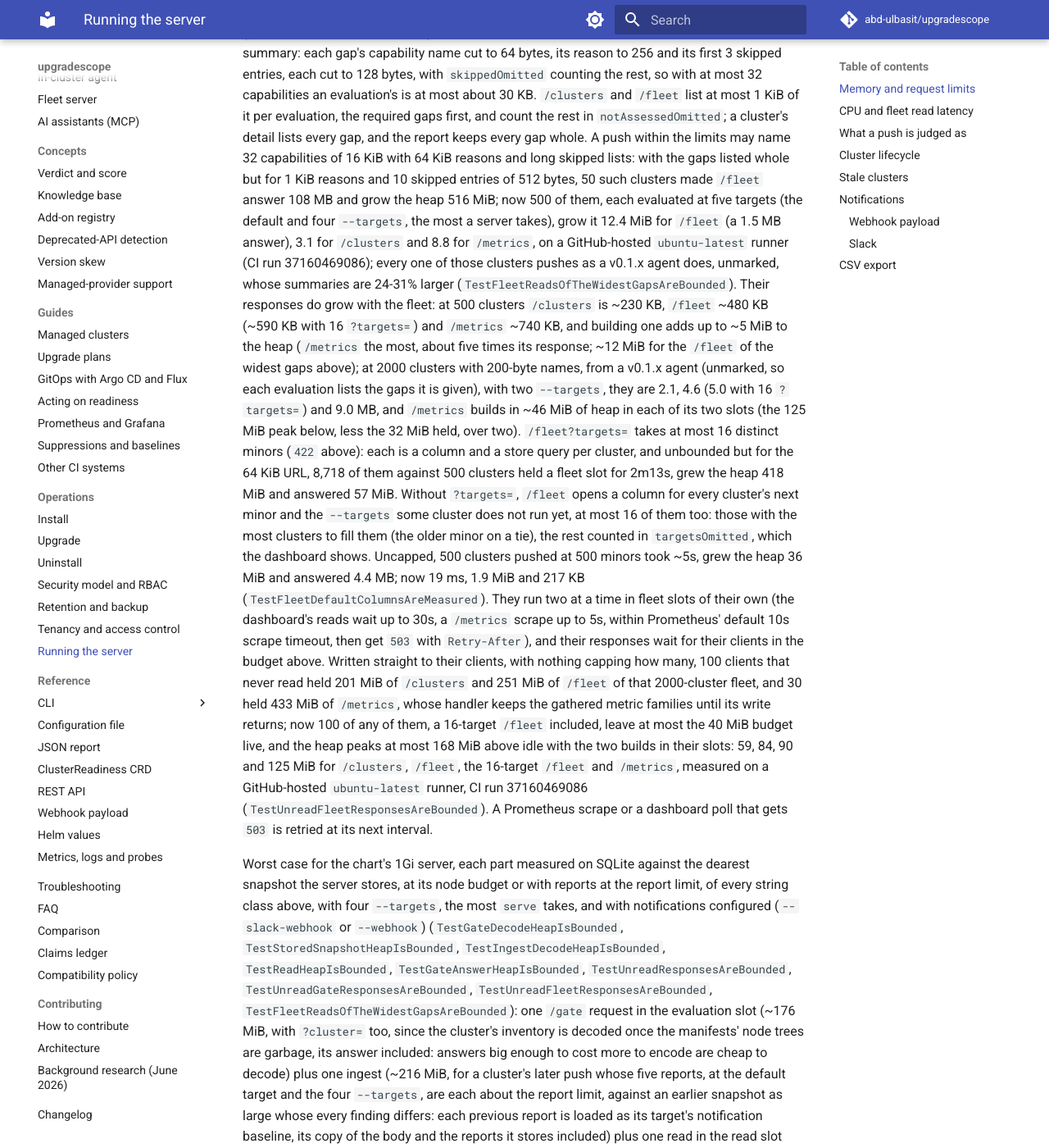
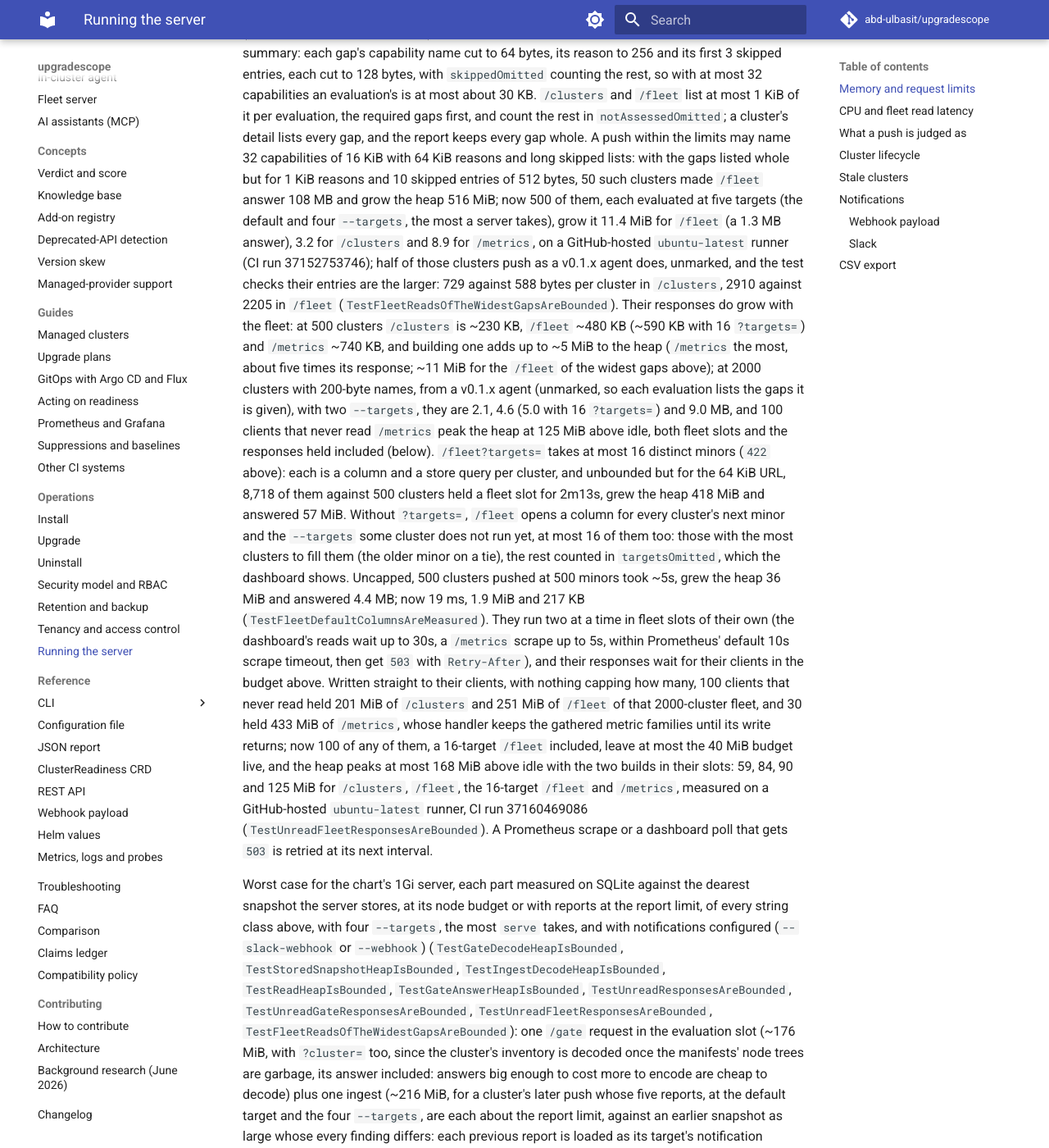
Before and after one commit to abd-ulbasit/upgradescope, an MkDocs documentation site: the page built from docs/operations.md, in a window 1280 px wide and 1400 px high, scrolled down 4943 px. Shown: the whole window at 82% size. Built offline with MkDocs 1.6.1 and Material for MkDocs 9.7.7, drawn with Linux system fonts in a browser that asks for light colours; comment, search, counter and statistics services are not loaded; some of the changed text lies outside the part shown.

Commit message:
docs: HE-04 states what the restored Helm test reads; SE-05c and the guide quote measured figures
HE-04 and the security model no longer cite a test documented to fail
or a figure it does not measure: the worst manifests read 32-46 MiB of
live heap on a GitHub-hosted runner (CI run 37160469086), the heap
objects after collections forced back to back at GOGC=10, in make
test-heap, and the run bounds are held by
TestSplitManifestRunsHoldTheBounds, now cited.

The widest-gaps fleet is half unmarked again: SE-05c and the operations
guide quote CI run 37152753746 for it (11.4 MiB for /fleet, 3.2 for
/clusters, 8.9 for /metrics) and the per-cluster entry sizes the test
checks. The derived ~46-47 MiB per /metrics slot is replaced, in the
guide and SECURITY.md, by the measured whole-heap peak, 125 MiB for 100
unread /metrics with both fleet slots busy and the held responses
included. No bound is changed.

Refs #212, #213

Co-Authored-By: Claude Fable 5 <noreply@anthropic.com>

```diff
--- a/docs/operations.md
+++ b/docs/operations.md
@@ -227,20 +227,23 @@ of 16 KiB with 64 KiB reasons and long skipped lists: with the gaps
 listed whole but for 1 KiB reasons and 10 skipped entries of 512 bytes,
 50 such clusters made `/fleet` answer 108 MB and grow the heap 516 MiB;
 now 500 of them, each evaluated at five targets (the default and four
-`--targets`, the most a server takes), grow it 12.4 MiB for `/fleet` (a
-1.5 MB answer), 3.1 for `/clusters` and 8.8 for `/metrics`, on a
-GitHub-hosted `ubuntu-latest` runner (CI run 37160469086); every one of
-those clusters pushes as a v0.1.x agent does, unmarked, whose summaries
-are 24-31% larger (`TestFleetReadsOfTheWidestGapsAreBounded`). Their responses do
+`--targets`, the most a server takes), grow it 11.4 MiB for `/fleet` (a
+1.3 MB answer), 3.2 for `/clusters` and 8.9 for `/metrics`, on a
+GitHub-hosted `ubuntu-latest` runner (CI run 37152753746); half of those
+clusters push as a v0.1.x agent does, unmarked, and the test checks
+their entries are the larger: 729 against 588 bytes per cluster in
+`/clusters`, 2910 against 2205 in `/fleet`
+(`TestFleetReadsOfTheWidestGapsAreBounded`). Their responses do
 grow with the fleet: at 500 clusters `/clusters` is ~230 KB, `/fleet`
 ~480 KB (~590 KB with 16 `?targets=`) and `/metrics` ~740 KB, and
 building one adds up to ~5 MiB to the heap (`/metrics` the most, about
-five times its response; ~12 MiB for the `/fleet` of the widest gaps
+five times its response; ~11 MiB for the `/fleet` of the widest gaps
 above); at 2000 clusters with 200-byte names, from a v0.1.x agent
 (unmarked, so each evaluation lists the gaps it is given), with two
-`--targets`, they are 2.1, 4.6 (5.0 with 16 `?targets=`) and 9.0 MB, and
-`/metrics` builds in ~46 MiB of heap in each of its two slots (the
-125 MiB peak below, less the 32 MiB held, over two). `/fleet?targets=` takes at most 16 distinct
+`--targets`, they are 2.1, 4.6 (5.0 with 16 `?targets=`) and 9.0 MB,
+and 100 clients that never read `/metrics` peak the heap at 125 MiB
+above idle, both fleet slots and the responses held included (below).
+`/fleet?targets=` takes at most 16 distinct
 minors (`422` above): each is a column and a store query per cluster,
 and unbounded but for the 64 KiB URL, 8,718 of them against 500 clusters
 held a fleet slot for 2m13s, grew the heap 418 MiB and answered 57 MiB.
@@ -292,7 +295,7 @@ the reports it stores included) plus one read in the read slot
 (~133 MiB, the HTML export of a report at the report limit, its
 response included) plus two reads of the whole fleet in their slots
 (up to ~16 MiB each for 500 clusters, a `/fleet` of evaluations that
-list the most of what they could not assess: 12.4 MiB measured above for
+list the most of what they could not assess: 11.4 MiB measured above for
 the fleet that `TestFleetReadsOfTheWidestGapsAreBounded` pushes, 16.4
 measured before #207, and 20 MiB is the test's bound; the
 sum keeps the older figure, an allowance, not a measurement) plus the read, fleet read
@@ -348,9 +351,10 @@ What is outside these bounds, and what it costs:
   holds, and a holder of the shared ingest token registers a new one
   with each new name it pushes. What a fleet read costs grows with the
   fleet (above): up to ~16 MiB for 500 clusters evaluated at five
-  targets (the `/fleet` of the widest gaps, 12.4 MiB measured), ~46 MiB
-  for a `/metrics` of 2000 clusters with 200-byte names, twice that with
-  both fleet slots busy.
+  targets (the `/fleet` of the widest gaps, 11.4 MiB measured), and
+  for 2000 clusters with 200-byte names a 125 MiB heap peak above idle
+  with 100 `/metrics` clients that never read, both fleet slots busy
+  and the held responses included (measured).
 - **Snapshots stored by v0.1.** A snapshot a v0.1 server stored before
   the budgets existed (up to 20 MiB of any shape) is decoded without a
   node count when `/gate?cluster=`, the re-evaluation pass or a what-if
```
Also changed, not shown: SECURITY.md (+4 -2 lines), docs/claims.md (+2 -2 lines), docs/operations/security-model-and-rbac.md (+11 -10 lines), 1 other file.
